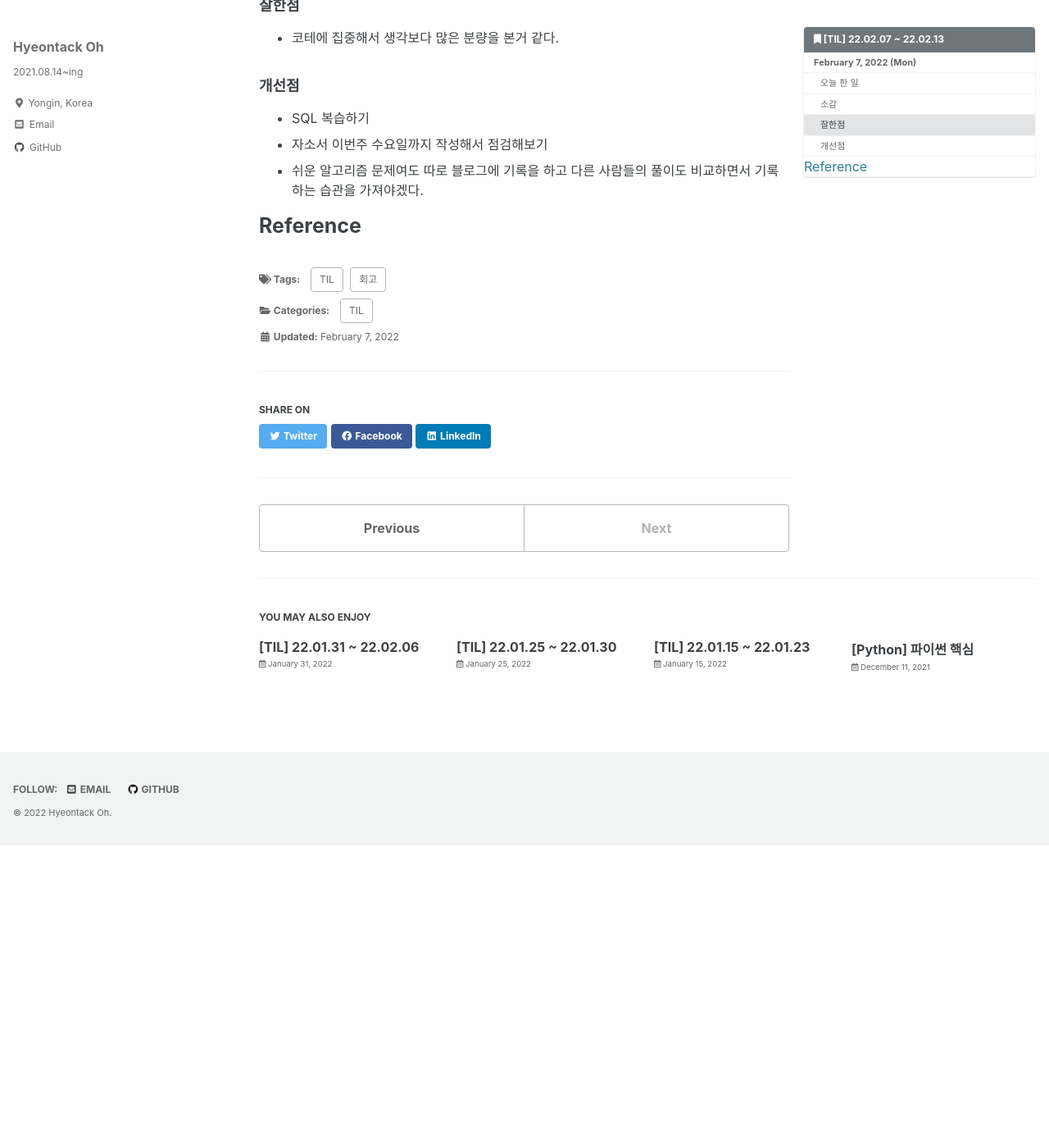
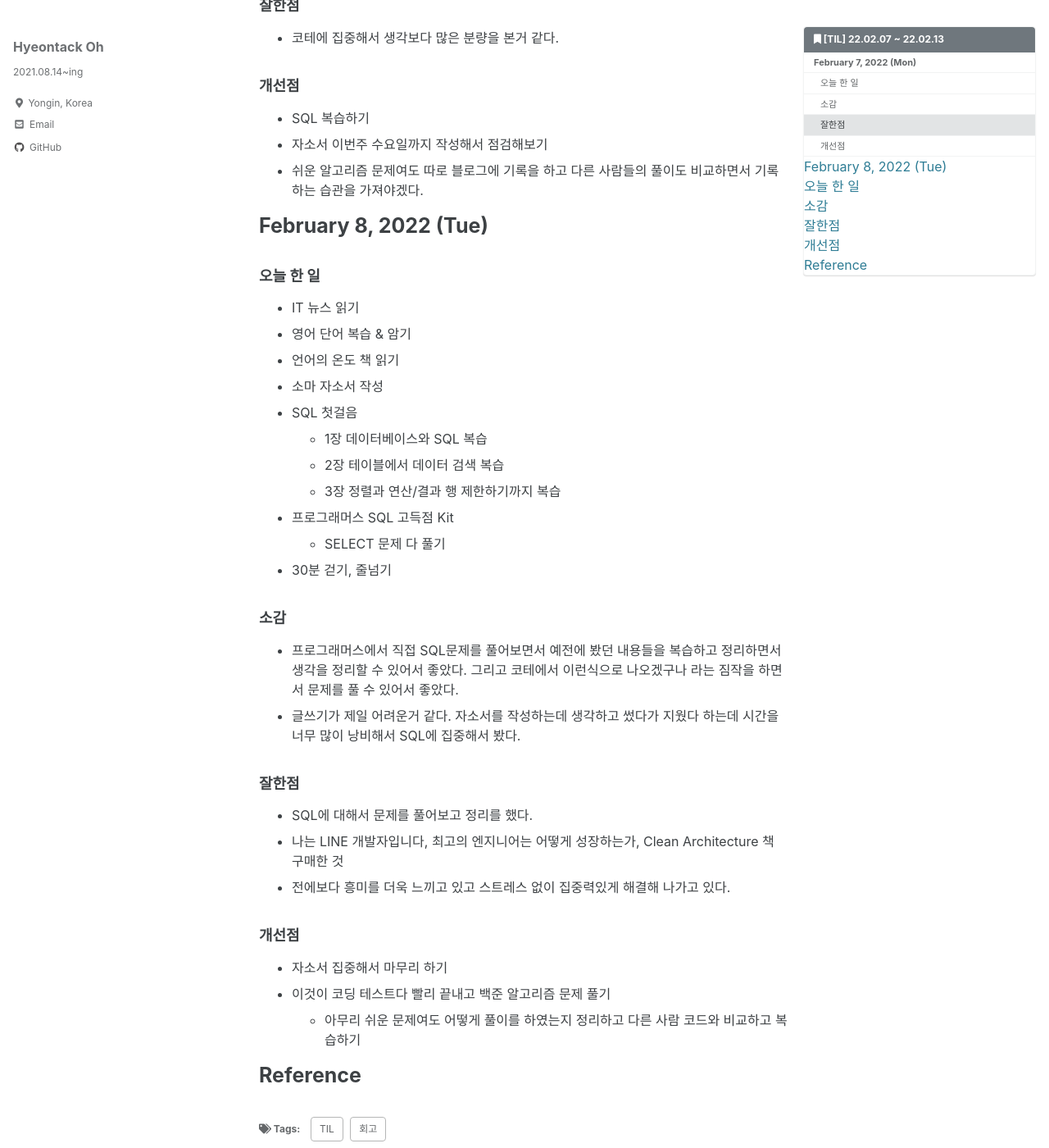
Before and after one commit to hyeontack5/hyeontack5.github.io, a Jekyll site: the page built from _posts/TIL/2022-02-07-[TIL] 22.02.07 ~ 22.02.13.md, in a window 1280 px wide and 1400 px high, scrolled down 691 px. Shown: the whole window at 82% size. Built offline with Jekyll 4.4.1, drawn with Linux system fonts in a browser that asks for light colours; cached includes are drawn as plain includes; before the commit the page ends 1722 px from its top, so only the background shows below that.

Commit message:
Docs: 22.02.08 회고

```diff
--- a/_posts/TIL/2022-02-07-[TIL] 22.02.07 ~ 22.02.13.md
+++ b/_posts/TIL/2022-02-07-[TIL] 22.02.07 ~ 22.02.13.md
@@ -36,4 +36,33 @@ toc_icon: "bookmark"
 - 자소서 이번주 수요일까지 작성해서 점검해보기
 - 쉬운 알고리즘 문제여도 따로 블로그에 기록을 하고 다른 사람들의 풀이도 비교하면서 기록하는 습관을 가져야겠다.
 
+# February 8, 2022 (Tue)
+
+### 오늘 한 일
+- IT 뉴스 읽기
+- 영어 단어 복습 & 암기
+- 언어의 온도 책 읽기
+- 소마 자소서 작성
+- SQL 첫걸음
+  - 1장 데이터베이스와 SQL 복습
+  - 2장 테이블에서 데이터 검색 복습
+  - 3장 정렬과 연산/결과 행 제한하기까지 복습
+- 프로그래머스 SQL 고득점 Kit
+  - SELECT 문제 다 풀기
+- 30분 걷기, 줄넘기
+
+### 소감
+- 프로그래머스에서 직접 SQL문제를 풀어보면서 예전에 봤던 내용들을 복습하고 정리하면서 생각을 정리할 수 있어서 좋았다. 그리고 코테에서 이런식으로 나오겠구나 라는 짐작을 하면서 문제를 풀 수 있어서 좋았다.
+- 글쓰기가 제일 어려운거 같다. 자소서를 작성하는데 생각하고 썼다가 지웠다 하는데 시간을 너무 많이 낭비해서 SQL에 집중해서 봤다.
+
+### 잘한점
+- SQL에 대해서 문제를 풀어보고 정리를 했다.
+- 나는 LINE 개발자입니다, 최고의 엔지니어는 어떻게 성장하는가, Clean Architecture 책 구매한 것
+- 전에보다 흥미를 더욱 느끼고 있고 스트레스 없이 집중력있게 해결해 나가고 있다.
+
+### 개선점
+- 자소서 집중해서 마무리 하기
+- 이것이 코딩 테스트다 빨리 끝내고 백준 알고리즘 문제 풀기
+  - 아무리 쉬운 문제여도 어떻게 풀이를 하였는지 정리하고 다른 사람 코드와 비교하고 복습하기
+
 # Reference
```
